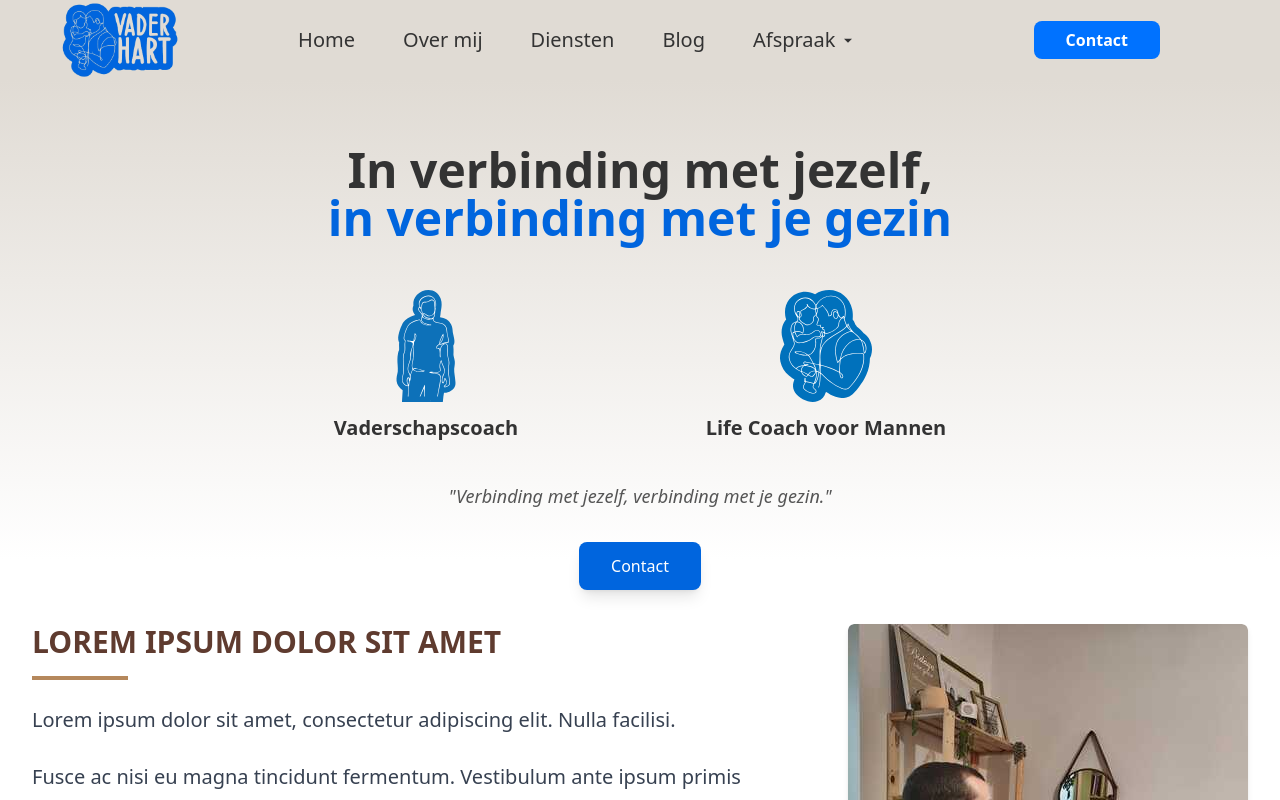
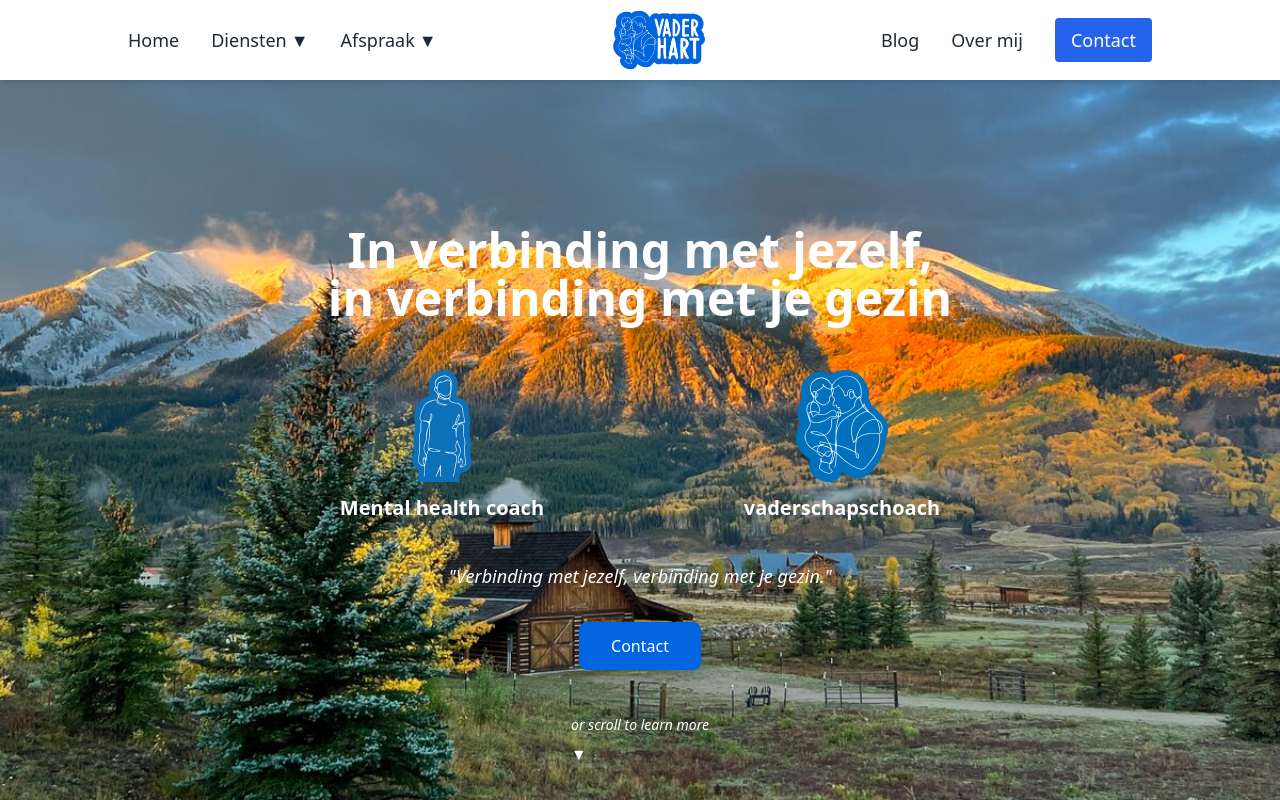
Before and after one commit to mosisgaye/father, a Next.js app: page / in a window 1280 px wide. Shown: the top 800 px of the page. Built offline with nearby package versions, Linux system fonts and the light colour scheme.

Commit message:
Description des modifications

```diff
--- a/app/globals.css
+++ b/app/globals.css
@@ -35,3 +35,7 @@
       typing 5s steps(30, end) infinite,
       blink-caret 0.5s step-end infinite;
 }
+
+body {
+    font: inherit;
+}
--- a/components/Header.tsx
+++ b/components/Header.tsx
@@ -1,130 +1,158 @@
-'use client';
-import { useState } from 'react';
-import Image from 'next/image';
-import Link from 'next/link';
+"use client";
+import { useState } from "react";
+import Image from "next/image";
+import Link from "next/link";
 
 export default function Header() {
   const [isMenuOpen, setIsMenuOpen] = useState(false);
-  const [isTeamDropdownOpen, setIsTeamDropdownOpen] = useState(false);
+  const [isDienstenDropdownOpen, setIsDienstenDropdownOpen] = useState(false);
+  const [isAfspraakDropdownOpen, setIsAfspraakDropdownOpen] = useState(false);
 
   const toggleMenu = () => {
     setIsMenuOpen(!isMenuOpen);
   };
 
+  const closeMenu = () => {
+    setIsMenuOpen(false);
+    setIsDienstenDropdownOpen(false);
+    setIsAfspraakDropdownOpen(false);
+  };
+
   return (
-    <header className="top-0 z-50 bg-[#e0dbd4] text-[#333] px-4 h-12 md:px-10 md:h-20 flex items-center justify-between">
-      {/* Logo */}
-      <div className="flex">
-        <Link href="/" aria-label="Retourner à l'accueil ComparePrix">
-          <Image className="w-20 sm:w-28 md:w-36 lg:w-40" width={200} height={160} src="/images/logo.png" alt="Logo vaderhart" />
+    <header className="top-0 z-50 bg-white shadow-md text-gray-800 h-16 md:h-20 flex items-center justify-between fixed w-full px-10 lg:px-20 xl:px-32">
+      {/* Left Navigation */}
+      <nav className="hidden xl:flex items-center space-x-8 text-lg font-medium">
+        <Link href="/" className="hover:text-blue-600">Home</Link>
+
+        <div
+          className="relative group"
+          onMouseEnter={() => setIsDienstenDropdownOpen(true)}
+          onMouseLeave={() => setIsDienstenDropdownOpen(false)}
+        >
+          <button className="flex items-center hover:text-blue-600">
+            Diensten
+            <span className="ml-1 transform transition-transform duration-200">
+              {isDienstenDropdownOpen ? "▲" : "▼"}
+            </span>
+          </button>
+          {isDienstenDropdownOpen && (
+            <div className="absolute top-full left-0 mt-2 w-48 bg-white shadow-lg rounded-md py-2">
+              <Link href="/Coaching" className="block px-4 py-2 hover:bg-gray-100">Coaching</Link>
+              <Link href="/Groepsbijeenkomsten" className="block px-4 py-2 hover:bg-gray-100">Groepsbijeenkomsten</Link>
+              <Link href="/Trainingen en webinars" className="block px-4 py-2 hover:bg-gray-100">Trainingen en webinars</Link>
+            </div>
+          )}
+        </div>
+
+        <div
+          className="relative group"
+          onMouseEnter={() => setIsAfspraakDropdownOpen(true)}
+          onMouseLeave={() => setIsAfspraakDropdownOpen(false)}
+        >
+          <button className="flex items-center hover:text-blue-600">
+            Afspraak
+            <span className="ml-1 transform transition-transform duration-200">
+              {isAfspraakDropdownOpen ? "▲" : "▼"}
+            </span>
+          </button>
+          {isAfspraakDropdownOpen && (
+            <div className="absolute top-full left-0 mt-2 w-48 bg-white shadow-lg rounded-md py-2">
+              <Link href="/afspraak" className="block px-4 py-2 hover:bg-gray-100">Afspraak</Link>
+              <Link href="/agenda" className="block px-4 py-2 hover:bg-gray-100">Agenda</Link>
+            </div>
+          )}
+        </div>
+      </nav>
+
+      {/* Centered Logo */}
+      <div className="flex items-center justify-center">
+        <Link href="/" className="flex items-center">
+          <Image
+            src="/images/logo.png"
+            alt="Logo vaderhart"
+            width={150}
+            height={50}
+            className="w-24 sm:w-32"
+          />
         </Link>
       </div>
 
-      {/* Navigation Links for desktop */}
-      <div className="hidden xl:flex space-x-8 lg:space-x-12 flex-grow items-center justify-center text-xl font-semibold">
-        <Link href="/" className="py-2 hover:text-[#663d2e] font-medium">Home</Link>
-        <Link href="/about" className="py-2 hover:text-[#663d2e] font-medium">Over mij</Link>
-        <Link href="/services" className="py-2 hover:text-[#663d2e] font-medium">Diensten</Link>
-        <Link href="/blog" className="py-2 hover:text-[#663d2e] font-medium">Blog</Link>
+      {/* Right Navigation */}
+      <nav className="hidden xl:flex items-center justify-end space-x-8 text-lg font-medium">
+        <Link href="/blog" className="hover:text-blue-600">Blog</Link>
+        <Link href="/about" className="hover:text-blue-600">Over mij</Link>
+        <Link href="/contact" className="px-4 py-2 bg-blue-600 text-white rounded hover:bg-blue-500 transition">Contact</Link>
+      </nav>
 
-        {/* Team dropdown menu for desktop */}
-        <div
-          className="relative group"
-          onMouseEnter={() => setIsTeamDropdownOpen(true)}
-          onMouseLeave={() => setIsTeamDropdownOpen(false)}
-        >
-          <button className="flex items-center py-2 hover:text-[#663d2e] font-medium">
-           Afspraak
-            <span className="ml-1 transition-transform duration-300 transform">
-              {isTeamDropdownOpen ? (
-                <svg width="16" height="16" fill="currentColor" viewBox="0 0 24 24">
-                  <path d="M12 8l-6 6h12l-6-6z" />
-                </svg>
-              ) : (
-                <svg width="16" height="16" fill="currentColor" viewBox="0 0 24 24">
-                  <path d="M12 16l6-6H6l6 6z" />
-                </svg>
-              )}
-            </span>
-          </button>
-          <div className={`absolute top-full mt-2 bg-white shadow-lg rounded-md text-black w-40 transition-transform duration-300 ease-out transform origin-top ${isTeamDropdownOpen ? 'scale-y-100 opacity-100' : 'scale-y-0 opacity-0'}`}>
-            <Link href="/afspraak" className="block px-4 py-2 hover:bg-[#e0dbd4]">Afspraak</Link>
-            <Link href="/agenda" className="block px-4 py-2 hover:bg-[#e0dbd4]">Agenda</Link>
-          </div>
-        </div>
-      </div>
-
-      {/* Contact Button */}
-      <div className="hidden xl:block">
-        <Link href="/contact" className="py-2 px-8 mx-20 bg-[#0072ff] text-white rounded-lg hover:bg-[#005bb5] transition-all duration-200 font-semibold">Contact</Link>
-      </div>
-
-      {/* Hamburger Menu for mobile */}
-      <button className="xl:hidden ml-2" onClick={toggleMenu} aria-label={isMenuOpen ? "Fermer le menu" : "Ouvrir le menu"}>
-        {!isMenuOpen ? (
-          <svg xmlns="http://www.w3.org/2000/svg" fill="none" viewBox="0 0 24 24" stroke="currentColor" className="w-8 h-8 text-white">
-            <path d="M5 17h14M5 12h14M5 7h14" />
+      {/* Mobile Menu Toggle */}
+      <button className="xl:hidden" onClick={toggleMenu} aria-label="Toggle Menu">
+        {isMenuOpen ? (
+          <svg className="w-8 h-8 text-gray-800" fill="none" viewBox="0 0 24 24" stroke="currentColor">
+            <path d="M6 18L18 6M6 6l12 12" />
           </svg>
         ) : (
-          <svg xmlns="http://www.w3.org/2000/svg" fill="none" viewBox="0 0 24 24" stroke="currentColor" className="w-8 h-8 text-white">
-            <path d="M6 18L18 6M6 6l12 12" />
+          <svg className="w-8 h-8 text-gray-800" fill="none" viewBox="0 0 24 24" stroke="currentColor">
+            <path d="M4 6h16M4 12h16M4 18h16" />
           </svg>
         )}
       </button>
 
       {/* Mobile Menu */}
-      <div
-        className={`fixed top-0 left-0 w-full h-full bg-white text-black transform transition-transform duration-300 ease-in-out ${
-          isMenuOpen ? 'translate-x-0' : 'translate-x-full'
-        } z-40 overflow-hidden`}
-      >
-        {/* Close Button in Mobile Menu */}
+      <div className={`fixed inset-0 z-40 bg-white text-gray-800 transform ${isMenuOpen ? "translate-x-0" : "translate-x-full"} transition-transform duration-300 xl:hidden`}>
         <div className="flex justify-end p-4">
-          <button onClick={toggleMenu} aria-label="Fermer le menu">
-            <svg xmlns="http://www.w3.org/2000/svg" fill="none" viewBox="0 0 24 24" stroke="currentColor" className="w-8 h-8 text-black">
+          <button onClick={toggleMenu} aria-label="Close Menu">
+            <svg className="w-8 h-8 text-gray-800" fill="none" viewBox="0 0 24 24" stroke="currentColor">
               <path d="M6 18L18 6M6 6l12 12" />
             </svg>
           </button>
         </div>
 
-        <div className="p-6 flex flex-col items-center">
+        <nav className="flex flex-col items-center text-center space-y-4 mt-8">
+          <Link href="/" onClick={closeMenu} className="hover:text-blue-600">Home</Link>
 
+          {/* Diensten Dropdown in Mobile */}
+          <div className="w-full text-center">
+            <button
+              onClick={() => setIsDienstenDropdownOpen(!isDienstenDropdownOpen)}
+              className="flex justify-center items-center w-full py-2 font-medium hover:text-blue-600"
+            >
+              Diensten
+              <span className="ml-2">
+                {isDienstenDropdownOpen ? "▲" : "▼"}
+              </span>
+            </button>
+            {isDienstenDropdownOpen && (
+              <div className="bg-gray-50 rounded-md shadow-md py-2">
+                <Link href="/Coaching" onClick={closeMenu} className="block px-4 py-2 hover:bg-gray-200">Coaching</Link>
+                <Link href="/Groepsbijeenkomsten" onClick={closeMenu} className="block px-4 py-2 hover:bg-gray-200">Groepsbijeenkomsten</Link>
+                <Link href="/Trainingen en webinars" onClick={closeMenu} className="block px-4 py-2 hover:bg-gray-200">Trainingen en webinars</Link>
+              </div>
+            )}
+          </div>
 
-          {/* Mobile Navigation Links */}
-          <nav className="mt-6 flex flex-col space-y-4 text-center">
-            <Link href="/" className="py-2 hover:text-[#663d2e] font-medium">Home</Link>
-            <Link href="/about" className="py-2 hover:text-[#663d2e] font-medium">Over mij</Link>
-            <Link href="/services" className="py-2 hover:text-[#663d2e] font-medium">Diensten</Link>
-            <Link href="/blog" className="py-2 hover:text-[#663d2e] font-medium">Blog</Link>
+          {/* Afspraak Dropdown in Mobile */}
+          <div className="w-full text-center">
+            <button
+              onClick={() => setIsAfspraakDropdownOpen(!isAfspraakDropdownOpen)}
+              className="flex justify-center items-center w-full py-2 font-medium hover:text-blue-600"
+            >
+              Afspraak
+              <span className="ml-2">
+                {isAfspraakDropdownOpen ? "▲" : "▼"}
+              </span>
+            </button>
+            {isAfspraakDropdownOpen && (
+              <div className="bg-gray-50 rounded-md shadow-md py-2">
+                <Link href="/afspraak" onClick={closeMenu} className="block px-4 py-2 hover:bg-gray-200">Afspraak</Link>
+                <Link href="/agenda" onClick={closeMenu} className="block px-4 py-2 hover:bg-gray-200">Agenda</Link>
+              </div>
+            )}
+          </div>
 
-            {/* Team Dropdown in Mobile */}
-            <div className="relative w-full">
-              <button onClick={() => setIsTeamDropdownOpen(!isTeamDropdownOpen)} className="flex items-center justify-center py-2 font-medium hover:text-[#663d2e]">
-               Afspraak
-                <span className="ml-1 transition-transform duration-300 transform">
-                  {isTeamDropdownOpen ? (
-                    <svg width="16" height="16" fill="currentColor" viewBox="0 0 24 24">
-                      <path d="M12 8l-6 6h12l-6-6z" />
-                    </svg>
-                  ) : (
-                    <svg width="16" height="16" fill="currentColor" viewBox="0 0 24 24">
-                      <path d="M12 16l6-6H6l6 6z" />
-                    </svg>
-                  )}
-                </span>
-              </button>
-              {isTeamDropdownOpen && (
-                <div className="flex flex-col items-center space-y-2 bg-[#e0dbd4] rounded-md text-black mt-2 px-4 py-2">
-                  <Link href="/afspraak" className="hover:bg-[#e0dbd4] w-full text-center">Afspraak</Link>
-                  <Link href="/agenda" className="hover:bg-[#e0dbd4] w-full text-center">Agenda</Link>
-                </div>
-              )}
-            </div>
-
-            {/* Contact Button in Mobile Menu */}
-            <Link href="/contact" className="py-2 px-4 bg-[#0072ff] text-white rounded-lg font-semibold">Contact</Link>
-          </nav>
-        </div>
+          <Link href="/blog" onClick={closeMenu} className="hover:text-blue-600">Blog</Link>
+          <Link href="/about" onClick={closeMenu} className="hover:text-blue-600">Over mij</Link>
+          <Link href="/contact" onClick={closeMenu} className="px-4 py-2 bg-blue-600 text-white rounded hover:bg-blue-500 transition">Contact</Link>
+        </nav>
       </div>
     </header>
   );
--- a/components/Hero.tsx
+++ b/components/Hero.tsx
@@ -4,24 +4,27 @@ import '@/app/globals.css';
 
 const Hero: React.FC = () => {
     return (
-        <div className="flex flex-col items-center justify-center h-[75vh] md:h-[60vh] bg-gradient-to-b from-[#e0dbd4] to-[#ffffff] pt-20 px-4 md:pt-24 md:px-8">
-            <h1 className="text-3xl md:text-5xl font-bold mb-6 md:mb-8 text-center text-[#333] transition-transform duration-500 hover:scale-105 leading-snug">
+        <div
+            className="flex flex-col items-center justify-center h-[100vh] md:h-[100vh] bg-cover bg-center pt-20 px-4 md:pt-24 md:px-8 bg-opacity-70"
+            style={{ backgroundImage: "url('/images/banner.jpg')" }}
+        >
+            <h1 className="text-3xl md:text-5xl font-semibold mb-6 md:mb-8 text-center text-white transition-transform duration-500 hover:scale-105 leading-snug">
                 In verbinding met jezelf, <br />
-                <span className="text-[#0065de]">in verbinding met je gezin</span>
+                <span>in verbinding met je gezin</span>
             </h1>
 
             <div className="flex flex-col md:flex-row justify-around items-center w-full max-w-3xl space-y-6 md:space-y-0 md:space-x-8 mt-4">
                 <div className="flex flex-col items-center transition-transform duration-300 hover:scale-105">
                     <img src="/images/vader.svg" alt="Vaderschapscoach" className="w-20 h-20 md:w-28 md:h-28 mb-3"/>
-                    <h2 className="text-lg md:text-xl font-semibold text-[#333] text-center">Vaderschapscoach</h2>
+                    <h2 className="text-lg md:text-xl font-semibold text-white  text-center">Mental health coach</h2>
                 </div>
                 <div className="flex flex-col items-center transition-transform duration-300 hover:scale-105">
                     <img src="/images/Vadermetkind.svg" alt="Life Coach voor Mannen" className="w-20 h-20 md:w-28 md:h-28 mb-3"/>
-                    <h2 className="text-lg md:text-xl font-semibold text-[#333] text-center">Life Coach voor Mannen</h2>
+                    <h2 className="text-lg md:text-xl font-semibold text-white text-center">vaderschapschoach</h2>
                 </div>
             </div>
 
-            <blockquote className="mt-8 md:mt-10 text-base md:text-lg italic text-center text-[#555] px-4 md:px-0 max-w-2xl">
+            <blockquote className="mt-8 md:mt-10 text-base md:text-lg italic text-center text-white px-4 md:px-0 max-w-2xl">
                 "Verbinding met jezelf, verbinding met je gezin."
             </blockquote>
 
@@ -31,6 +34,11 @@ const Hero: React.FC = () => {
             >
                 Contact
             </a>
+
+            <div className="absolute bottom-8">
+                <span className="text-sm text-white italic">or scroll to learn more</span>
+                <div className="text-white mt-2 animate-bounce">&#x25BC;</div>
+  </div>
         </div>
     );
 };
```
Also changed, not shown: public/images/banner.jpg (added).
